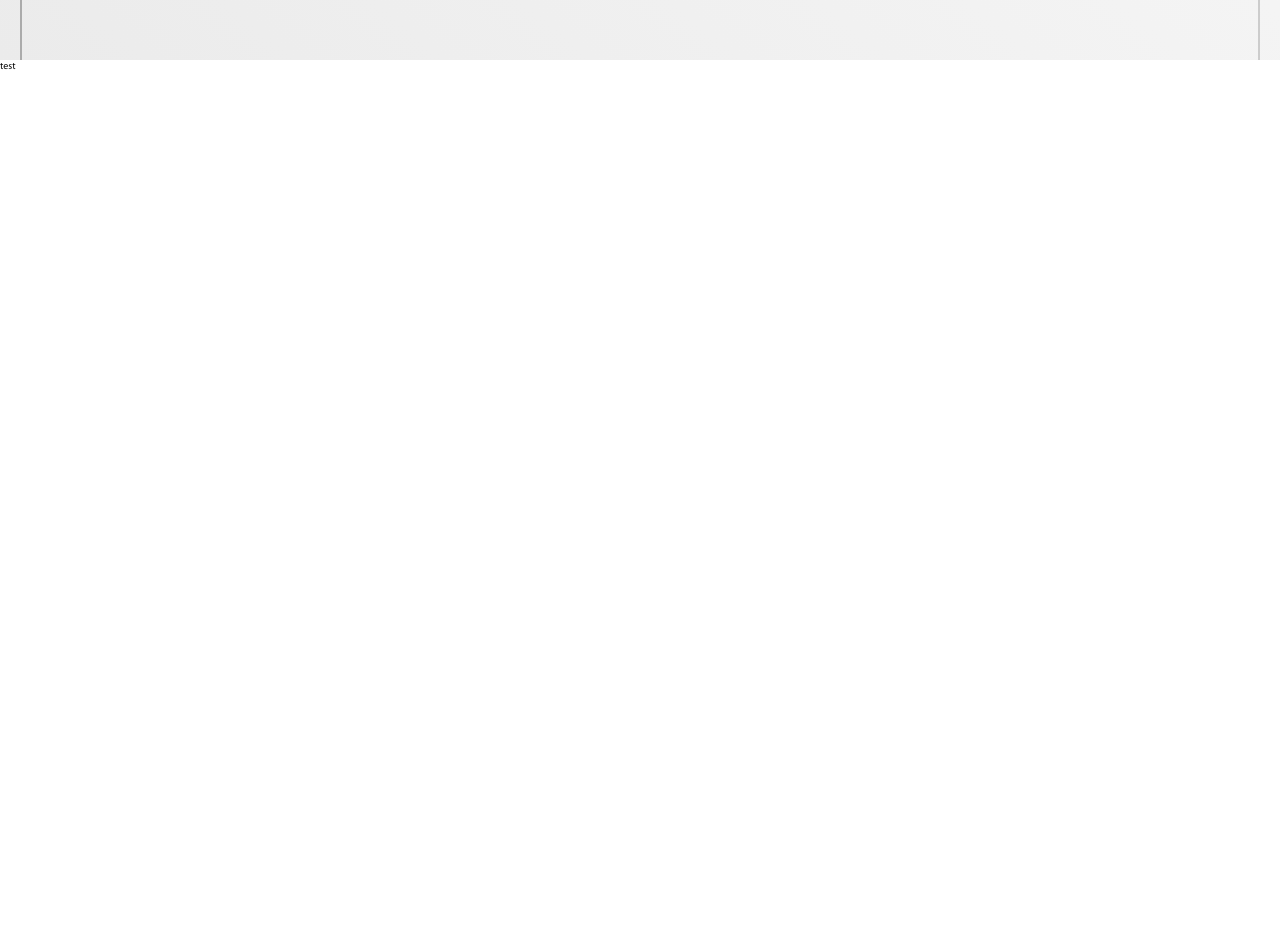
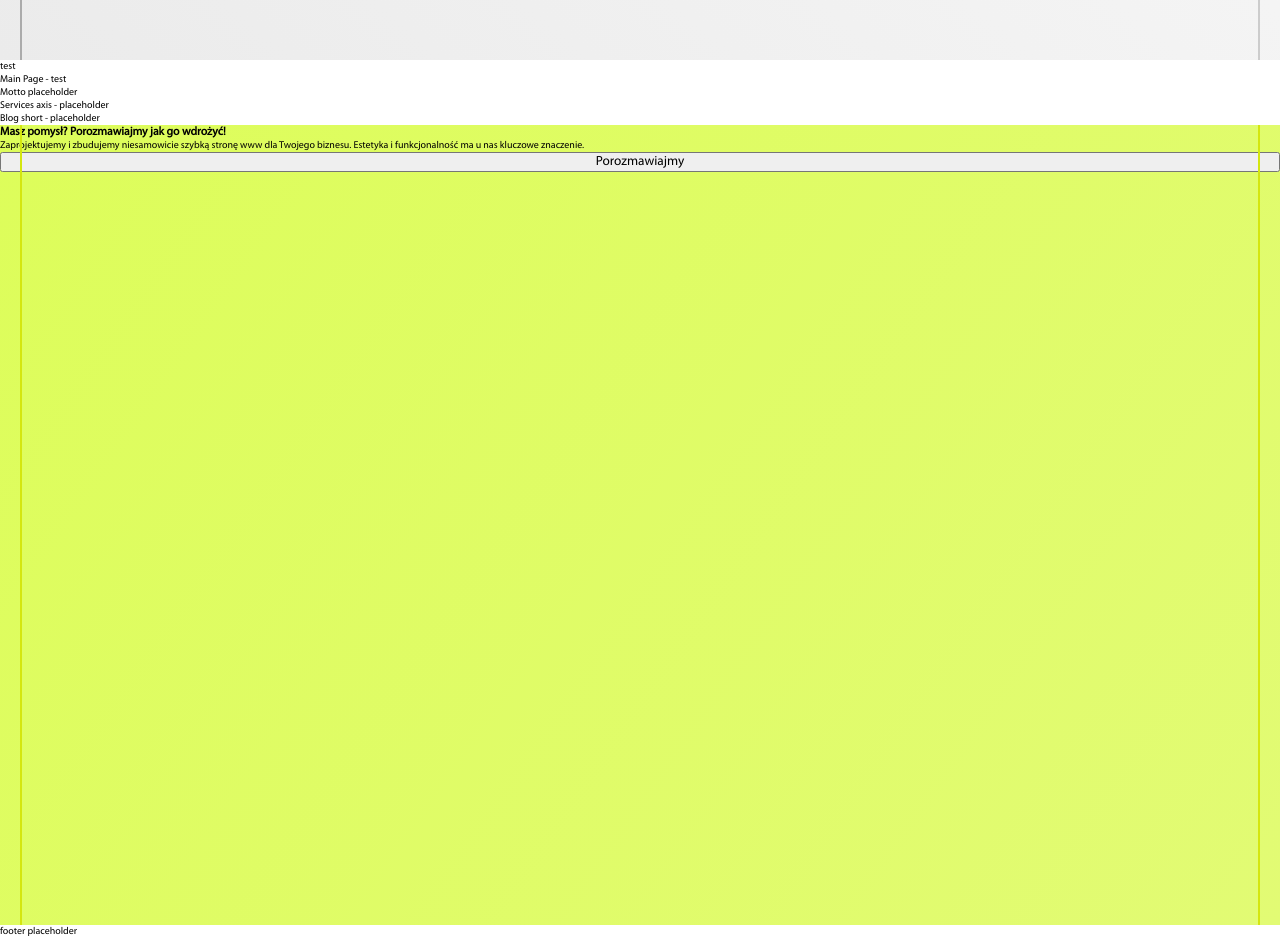
Before and after one commit to sebastian-lucjan/ioten, a Next.js app: page / in a window 1280 px wide. Shown: the part 740-1678 px from the top of the page. Before the commit the page ends 813 px from the top, so only its background shows below. Built offline with nearby package versions, Linux system fonts and the light colour scheme; a web font is replaced by a local one.

Commit message:
Add placeholders of all components on MainPage

```diff
--- a/pages/index.jsx
+++ b/pages/index.jsx
@@ -1,5 +1,11 @@
 import BaseLayout from 'src/components/BaseLayout';
 import HeadSection from 'src/components/HeadSection';
+import MainPage from 'src/components/MainPage';
+import Footer from 'src/components/Footer';
+import MottoInterlude from 'src/components/MottoInterlude';
+import ServicesAxis from 'src/components/ServicesAxis';
+import BlogShort from 'src/components/BlogShort';
+import IdeaInterlude from 'src/components/IdeaInterlude';
 
 export default function Home() {
   return (
@@ -7,6 +13,12 @@ export default function Home() {
       <HeadSection />
       <BaseLayout>
         <p>test</p>
+        <MainPage />
+        <MottoInterlude />
+        <ServicesAxis />
+        <BlogShort />
+        <IdeaInterlude />
+        <Footer />
       </BaseLayout>
     </>
   );
--- a/src/assets/styles/theme.js
+++ b/src/assets/styles/theme.js
@@ -6,6 +6,7 @@ const theme = {
     darkGray: 'hsl(0, 0%, 53%)',
     gray: 'hsl(0, 0%, 67%)',
     lightGray: 'hsl(0, 0%, 80%)',
+    yellow: 'hsl(65, 88%, 48%)',
     beige: 'hsl(27, 33%, 62%)',
   },
   gradient: {
@@ -25,6 +26,8 @@ const theme = {
       heading: '5rem',
       headingMobile: '5.3rem',
       headingSmall: '4.2rem',
+      headingSection: '3.6rem',
+      paragraphBig: '2.2rem',
       mobileMenu: '1.8rem',
       paragraph: '1.6rem',
       smallText: '1,4',
--- /dev/null
+++ b/src/components/BlogShort/index.jsx
@@ -0,0 +1,9 @@
+const BlogShort = () => {
+  return (
+    <section>
+      <p>Blog short - placeholder</p>
+    </section>
+  );
+};
+
+export default BlogShort;
--- /dev/null
+++ b/src/components/Footer/index.jsx
@@ -0,0 +1,9 @@
+const Footer = () => {
+  return (
+    <footer>
+      <p>footer placeholder</p>
+    </footer>
+  );
+};
+
+export default Footer;
--- /dev/null
+++ b/src/components/IdeaInterlude/index.jsx
@@ -0,0 +1,49 @@
+import { ideaInterlude } from 'src/data/mainPage';
+import Link from 'next/link';
+import styled from 'styled-components';
+
+const StyledIdeaInterlude = styled.section`
+  display: flex;
+  flex-direction: column;
+  position: relative;
+  width: 100%;
+  height: 100vh;
+  background: ${({ theme }) => theme.gradient.yellow.haveIdea};
+
+  &::after {
+    content: '';
+    display: block;
+    position: absolute;
+    height: 100%;
+    width: 2px;
+    top: 0;
+    left: 20px;
+    background-color: ${({ theme }) => theme.color.yellow};
+  }
+  &::before {
+    content: '';
+    display: block;
+    position: absolute;
+    height: 100%;
+    width: 2px;
+    top: 0;
+    right: 20px;
+    background-color: ${({ theme }) => theme.color.yellow};
+  }
+`;
+
+const IdeaInterlude = () => {
+  const { heading, paragraph, button } = ideaInterlude;
+
+  return (
+    <StyledIdeaInterlude>
+      <h3>{heading}</h3>
+      <p>{paragraph}</p>
+      <Link href="/contact" as="/kontakt">
+        <button type="button">{button}</button>
+      </Link>
+    </StyledIdeaInterlude>
+  );
+};
+
+export default IdeaInterlude;
--- /dev/null
+++ b/src/components/MainPage/index.jsx
@@ -0,0 +1,5 @@
+const MainPage = () => {
+  return <section>Main Page - test</section>;
+};
+
+export default MainPage;
--- /dev/null
+++ b/src/components/MottoInterlude/index.jsx
@@ -0,0 +1,9 @@
+const MottoInterlude = () => {
+  return (
+    <section>
+      <div>Motto placeholder</div>
+    </section>
+  );
+};
+
+export default MottoInterlude;
--- a/src/components/Navigation/Navigation.styles.js
+++ b/src/components/Navigation/Navigation.styles.js
@@ -5,7 +5,7 @@ export const Wrapper = styled.div`
   flex-direction: column;
   width: 100%;
   height: 100vh;
-  position: absolute;
+  //position: absolute;
   top: 0;
   left: 0;
   align-items: center;
--- /dev/null
+++ b/src/components/ServicesAxis/index.jsx
@@ -0,0 +1,9 @@
+const ServicesAxis = () => {
+  return (
+    <section>
+      <div>Services axis - placeholder</div>
+    </section>
+  );
+};
+
+export default ServicesAxis;
--- /dev/null
+++ b/src/data/mainPage.js
@@ -0,0 +1,8 @@
+export const mottoInterlude = { paragraph: '', signature: '' };
+
+export const ideaInterlude = {
+  heading: 'Masz pomysł? Porozmawiajmy jak go wdrożyć!',
+  paragraph:
+    'Zaprojektujemy i zbudujemy niesamowicie szybką stronę www dla Twojego biznesu. Estetyka i funkcjonalność ma u nas kluczowe znaczenie.',
+  button: 'Porozmawiajmy',
+};
```
